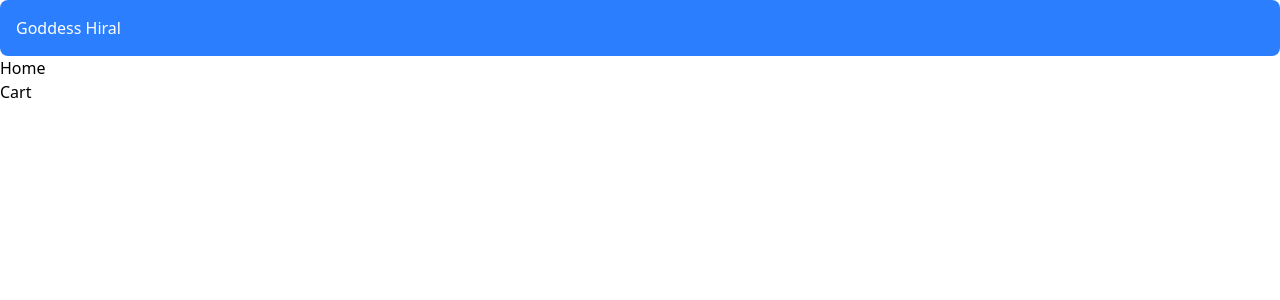
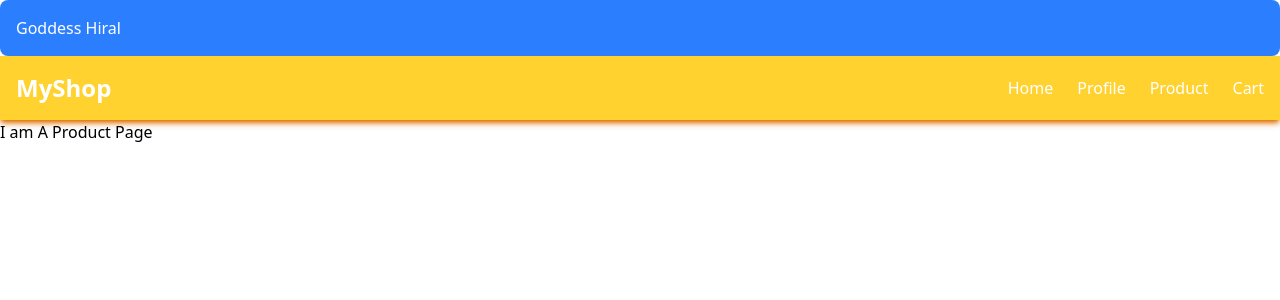
Before and after one commit to rushiparmar98/E-Commerce-Website, a React (Vite) app in the folder my-app/: page /product in a window 1280 px wide. Shown: the top 300 px of the page. Built offline with nearby package versions, Linux system fonts and the light colour scheme.

Commit message:
Styled Navbar with Tailwind CSS (Desktop)

```diff
--- a/my-app/src/App.jsx
+++ b/my-app/src/App.jsx
@@ -2,6 +2,8 @@ import Home from "./Pages/Home";
 import Cart from "./Pages/Cart";
 import Navbar from "./Components/Navbar";
 import { Routes, Route } from "react-router-dom";
+import Product from "./Pages/Product";
+import Profile from "./Pages/Profile";
 
 const App = () => {
   return (
@@ -9,9 +11,13 @@ const App = () => {
       <div className="bg-blue-500 text-white p-4 rounded-lg">Goddess Hiral</div>
 
       <Navbar />
+
       <Routes>
         <Route path="/" element={<Home />} />
+        <Route path="/profile" element={< Profile />} />
+        <Route path="/product" element={< Product />} />
         <Route path="/cart" element={<Cart />} />
+
       </Routes>
     </>
   );
--- a/my-app/src/Components/Navbar.jsx
+++ b/my-app/src/Components/Navbar.jsx
@@ -3,11 +3,19 @@ import { Link } from "react-router-dom";
 const Navbar = () => {
   return (
     <>
-      <nav>
-        <ul>
-          <li><Link to="/">Home</Link></li>
-          <li><Link to="/cart">Cart</Link></li>
+      <nav className="bg-amber-300 text-white p-4 shadow-md shadow-amber-600">
+
+        <div className="container mx-auto flex justify-between items-center" >
+
+        <div className="text-2xl font-bold">MyShop</div>
+        <ul className="flex space-x-6">
+          <li><Link to="/" className="hover:text-amber-950 transition">Home</Link></li>
+          <li><Link to="/profile" className="hover:text-amber-950 transition" >Profile</Link></li>
+          <li><Link to="/product" className="hover:text-amber-950 transition" >Product</Link></li>
+          <li><Link to="/cart" className="hover:text-amber-950 transition">Cart</Link></li>
         </ul>
+
+        </div>
       </nav>
     </>
   );
--- /dev/null
+++ b/my-app/src/Pages/Product.jsx
@@ -0,0 +1,12 @@
+
+function Product() {
+  return (
+    <>
+
+    <h1>I am  A Product Page </h1>
+
+    </>
+  )
+}
+
+export default Product;
--- /dev/null
+++ b/my-app/src/Pages/Profile.jsx
@@ -0,0 +1,20 @@
+
+
+
+function Profile() {
+  return (
+
+<>
+
+<h1>I am a profile page</h1>
+
+</>
+
+
+  )
+
+
+
+}
+
+export default Profile;
```
Also changed, not shown: my-app/src/Pages/Home.jsx (+7 -7 lines).
